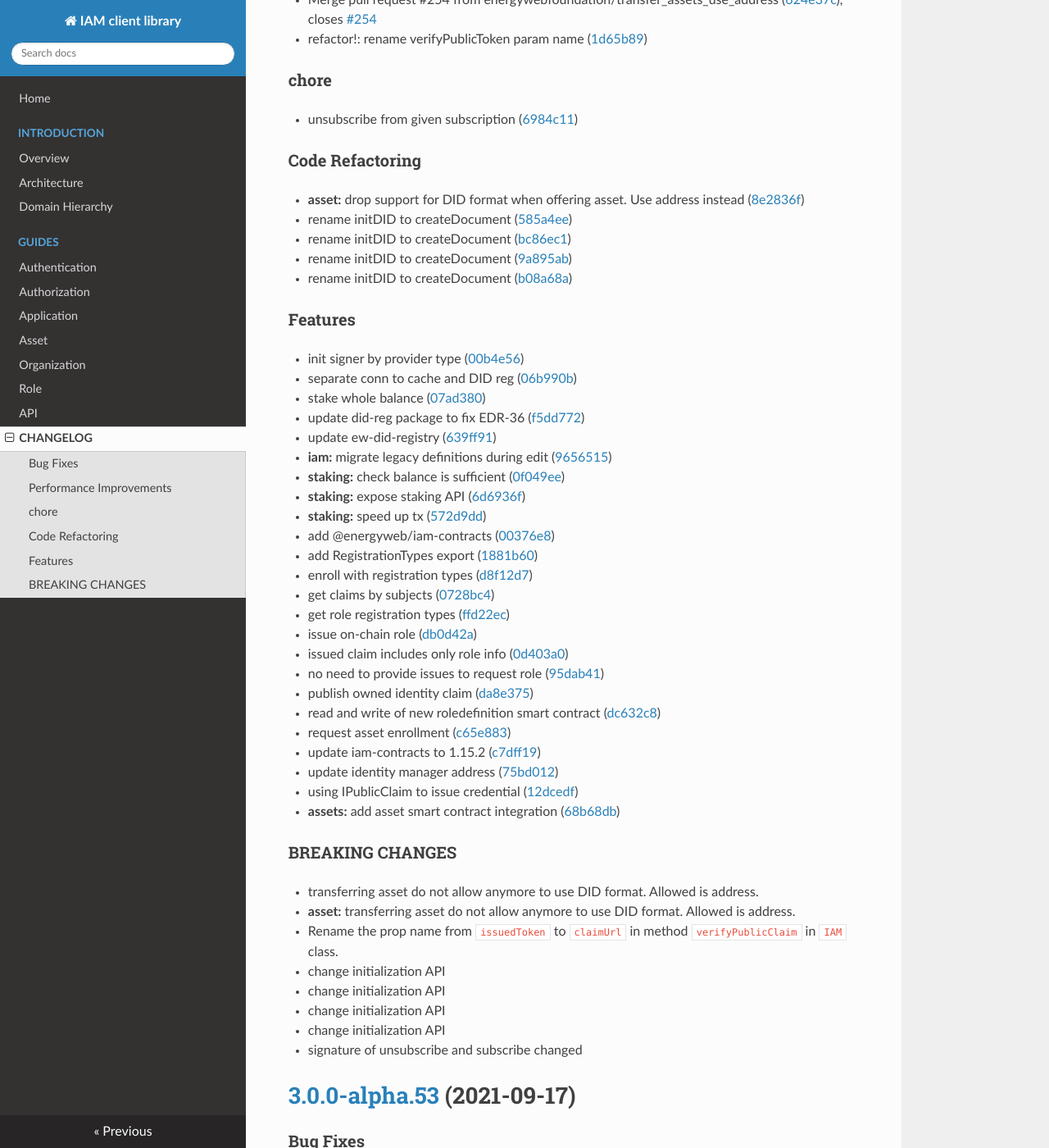
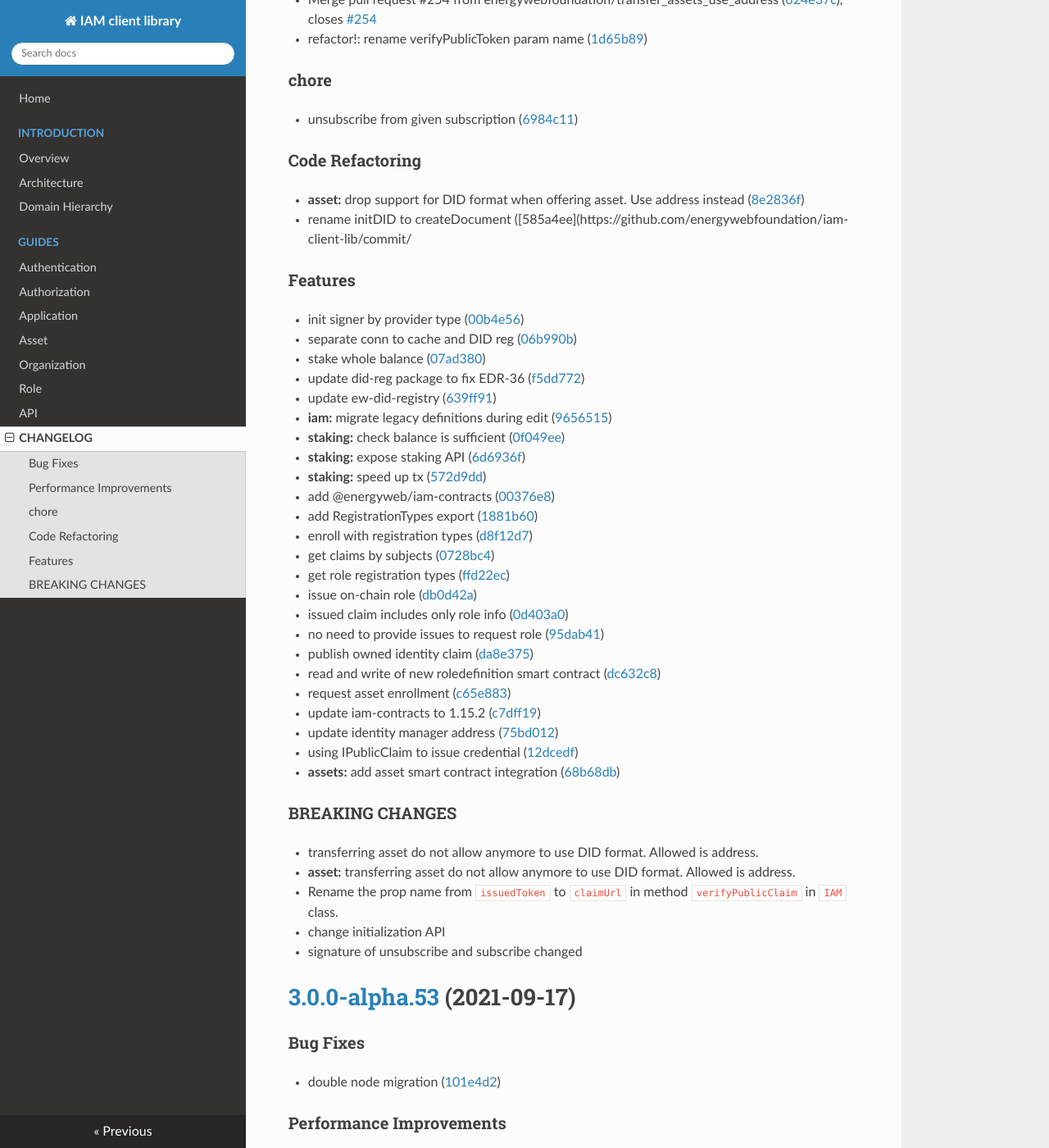
Before and after one commit to energywebfoundation/iam-client-lib, an MkDocs documentation site: the page built from docs/CHANGELOG.md, in a window 1280 px wide and 1400 px high, scrolled down 1592 px. Shown: the whole window at 82% size. Built offline with MkDocs 1.6.1, drawn with Linux system fonts in a browser that asks for light colours; nearby versions of some CDN libraries.

Commit message:
dedup changelogs

```diff
--- a/docs/CHANGELOG.md
+++ b/docs/CHANGELOG.md
@@ -75,11 +75,7 @@
 ### Code Refactoring
 
 * **asset:** drop support for DID format when offering asset. Use address instead ([8e2836f](https://github.com/energywebfoundation/iam-client-lib/commit/8e2836fa7899f0926d1f4bf8f88b71ac1c949c38))
-* rename initDID to createDocument ([585a4ee](https://github.com/energywebfoundation/iam-client-lib/commit/585a4ee012b7e3b16d4839d8f903c9aeec760665))
-* rename initDID to createDocument ([bc86ec1](https://github.com/energywebfoundation/iam-client-lib/commit/bc86ec15d17151065f9a6875f4b17eeb1ff6150e))
-* rename initDID to createDocument ([9a895ab](https://github.com/energywebfoundation/iam-client-lib/commit/9a895ab8c1e4616f9c7724d9bff7e6e191670cfb))
-* rename initDID to createDocument ([b08a68a](https://github.com/energywebfoundation/iam-client-lib/commit/b08a68ad334d19e8ba60fbf30b437999ae751ec2))
-
+* rename initDID to createDocument ([585a4ee](https://github.com/energywebfoundation/iam-client-lib/commit/
 
 ### Features
 
@@ -114,9 +110,6 @@
 * transferring asset do not allow anymore to use DID format. Allowed is address.
 * **asset:** transferring asset do not allow anymore to use DID format. Allowed is address.
 * Rename the prop name from `issuedToken` to `claimUrl` in method `verifyPublicClaim` in `IAM` class.
-* change initialization API
-* change initialization API
-* change initialization API
 * change initialization API
 * signature of unsubscribe and subscribe changed
 
```
